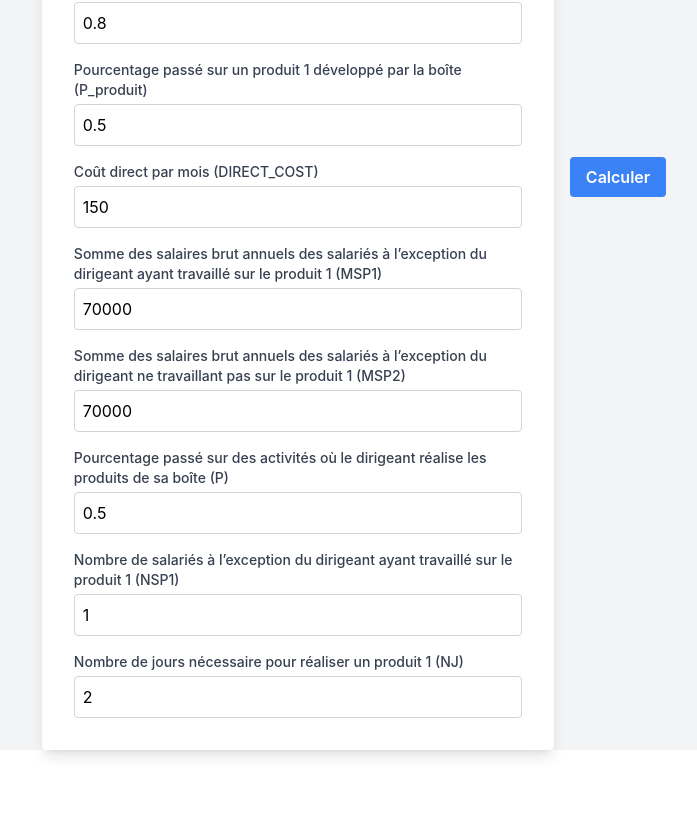
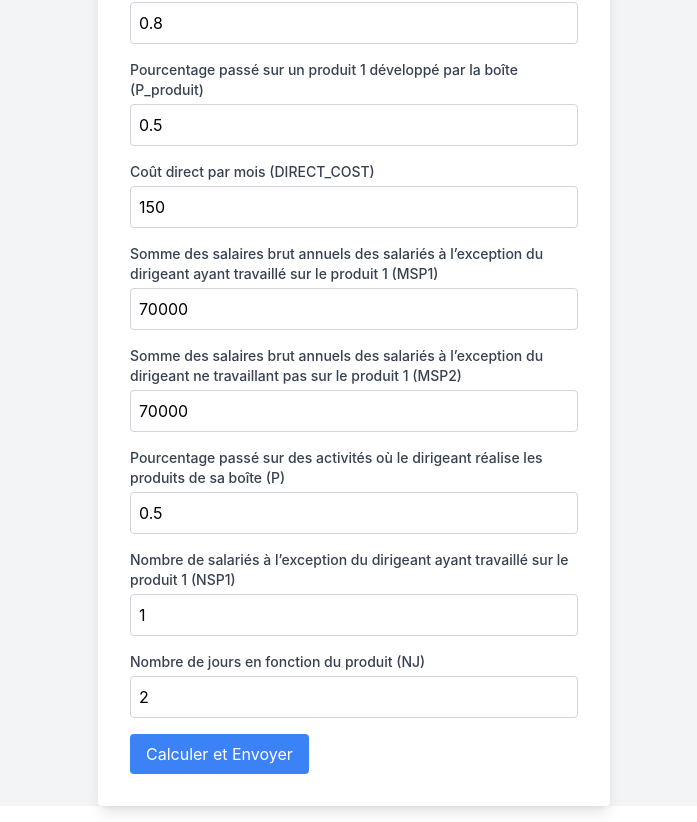
Before and after one commit to Kribean/calculator-price, a React (Create React App) app: page / in a window 1280 px wide. Shown: the part 412-1234 px from the top of the page, without its empty margins (286-983 px from the left). Before the commit the page ends 1178 px from the top, so only its background shows below. Built offline with nearby package versions, Linux system fonts and the light colour scheme.

Commit message:
feat: allow add data to google sheet

```diff
--- a/src/Component/PriceCalculator.jsx
+++ b/src/Component/PriceCalculator.jsx
@@ -20,7 +20,7 @@ const PriceCalculator = () => {
 
   const calculatePrice = () => {
     // Calculer les valeurs intermédiaires
-    const MS = MSP1 + MSP2+S*12;
+    const MS = MSP1 + MSP2 + S * 12;
     const nbr_jour_salarie = NSP1 * JT * P_alea_vie * P_arret;
     const nbr_jour_total = JT * P * P_alea_vie + nbr_jour_salarie;
     const nbr_jour_total_1 = nbr_jour_total * P_produit;
@@ -37,6 +37,61 @@ const PriceCalculator = () => {
     // Calculer le nombre de produits réalisables par mois
     const c1_calculated = n1 / 12; // Remplacer 12 par N_MOIS si N_MOIS est une variable
     setC1(c1_calculated);
+
+    // Envoyer les données à Google Sheets
+    sendDataToSheet({
+      JT,
+      S,
+      P_alea_vie,
+      P_arret,
+      P_produit,
+      DIRECT_COST,
+      MSP1,
+      MSP2,
+      P,
+      NSP1,
+      NJ,
+      prix_par_concept_calculated,
+      c1_calculated
+    });
+  };
+
+  const sendDataToSheet = async (data) => {
+    try {
+      const response = await fetch('https://sheets.googleapis.com/v4/spreadsheets/19Kj14DyW7WAvBvIz-c6RsPefEBmTPHZ65qlw5yhVv-E/values/Bruno!A1:append?valueInputOption=RAW&insertDataOption=INSERT_ROWS&key=AIzaSyB4bfHEaP0lHnUGH7870MLE9hoj9uD_SNA', {
+        method: 'POST',
+        headers: {
+          'Content-Type': 'application/json',
+        },
+        body: JSON.stringify({
+          range: 'Bruno!A1',
+          valueInputOption: 'RAW',
+          insertDataOption: 'INSERT_ROWS',
+          values: [
+            [
+              data.JT,
+              data.S,
+              data.P_alea_vie,
+              data.P_arret,
+              data.P_produit,
+              data.DIRECT_COST,
+              data.MSP1,
+              data.MSP2,
+              data.P,
+              data.NSP1,
+              data.NJ,
+              data.prix_par_concept_calculated,
+              data.c1_calculated
+            ]
+          ]
+        }),
+      });
+
+      const result = await response.json();
+      console.log('Success:', result);
+    } catch (error) {
+      console.error('Error:', error);
+    }
   };
 
   return (
@@ -44,6 +99,7 @@ const PriceCalculator = () => {
       <div className="bg-white p-8 rounded shadow-lg max-w-lg w-full">
         <h1 className="text-2xl font-bold mb-6">Calculateur de Prix par Concept</h1>
         <div className="space-y-4">
+          {/* Form Inputs */}
           <div>
             <label className="block text-sm font-medium text-gray-700">Nombre de jours travaillé dans la boîte dans un an (JT)</label>
             <input
@@ -135,7 +191,7 @@ const PriceCalculator = () => {
             />
           </div>
           <div>
-            <label className="block text-sm font-medium text-gray-700">Nombre de jours nécessaire pour réaliser un produit 1 (NJ)</label>
+            <label className="block text-sm font-medium text-gray-700">Nombre de jours en fonction du produit (NJ)</label>
             <input
               type="number"
               value={NJ}
@@ -143,22 +199,24 @@ const PriceCalculator = () => {
               className="mt-1 block w-full p-2 border border-gray-300 rounded"
             />
           </div>
-        </div>
-      </div>
-      <div className='flex flex-col'>
-      <button
-            onClick={calculatePrice}
-            className="w-full py-2 px-4 bg-blue-500 text-white font-semibold rounded hover:bg-blue-600"
-          >
-            Calculer
-          </button>
-          {prix_par_concept !== null && c1 !== null && (
-            <div className="mt-4 p-4 bg-green-100 text-green-700 rounded">
-              <h2 className="text-lg font-bold">Prix par Concept: {prix_par_concept.toFixed(2)}&euro; </h2>
-              <h2 className="text-lg font-bold">Nombre de produits réalisables par mois (c1): {c1.toFixed(2)}</h2>
+
+          {/* Afficher les résultats */}
+          {prix_par_concept !== null && (
+            <div>
+              <h2 className="text-xl font-semibold mt-4">Résultats</h2>
+              <p>Prix par concept: {prix_par_concept.toFixed(2)}</p>
+              <p>Nombre de produits réalisables par mois: {c1.toFixed(2)}</p>
             </div>
           )}
 
+          {/* Bouton pour effectuer le calcul */}
+          <button
+            onClick={calculatePrice}
+            className="mt-4 bg-blue-500 text-white px-4 py-2 rounded"
+          >
+            Calculer et Envoyer
+          </button>
+        </div>
       </div>
     </div>
   );
```
